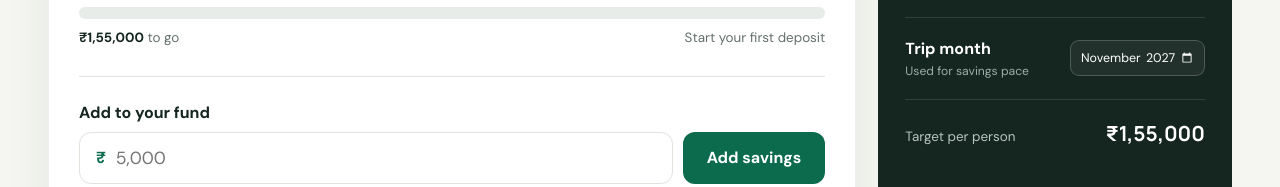
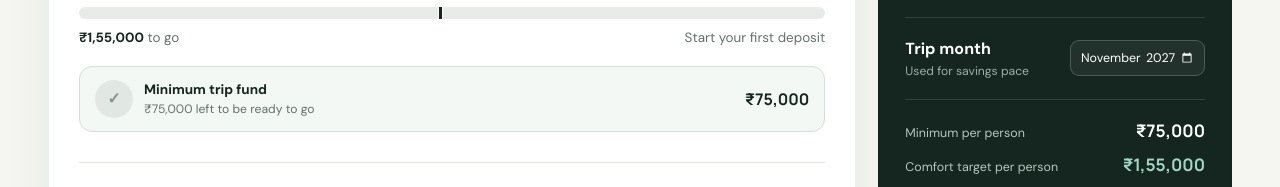
Before and after one commit to rutvi18/trip-budget, a plain HTML site: page index.html in a window 1280 px wide. Shown: the part 613-800 px from the top of the page. Drawn offline with Linux system fonts and the light colour scheme.

Commit message:
Update Site source

```diff
--- a/app.js
+++ b/app.js
@@ -1,4 +1,5 @@
 const PER_PERSON_TARGET = 155000;
+const PER_PERSON_MINIMUM = 75000;
 const STORAGE_KEY = "roam-fund-vietnam-v2";
 
 const defaultState = {
@@ -18,6 +19,10 @@ const els = {
   percentDisplay: document.querySelector("#percentDisplay"),
   progressFill: document.querySelector("#progressFill"),
   progressTrack: document.querySelector(".progress-track"),
+  minimumMarker: document.querySelector("#minimumMarker"),
+  minimumGoal: document.querySelector("#minimumGoal"),
+  minimumDisplay: document.querySelector("#minimumDisplay"),
+  minimumStatus: document.querySelector("#minimumStatus"),
   paceDisplay: document.querySelector("#paceDisplay"),
   travellerCount: document.querySelector("#travellerCount"),
   tripDate: document.querySelector("#tripDate"),
@@ -61,8 +66,10 @@ function getMonthsRemaining() {
 
 function render() {
   const target = PER_PERSON_TARGET * state.travellers;
+  const minimum = PER_PERSON_MINIMUM * state.travellers;
   const saved = getSaved();
   const remaining = Math.max(0, target - saved);
+  const minimumRemaining = Math.max(0, minimum - saved);
   const percent = Math.min(100, Math.round((saved / target) * 100));
   const months = getMonthsRemaining();
 
@@ -72,6 +79,13 @@ function render() {
   els.percentDisplay.textContent = `${percent}%`;
   els.progressFill.style.width = `${percent}%`;
   els.progressTrack.setAttribute("aria-valuenow", percent);
+  els.progressTrack.setAttribute("aria-valuetext", `${formatCurrency(saved)} saved; minimum ${formatCurrency(minimum)}; comfort target ${formatCurrency(target)}`);
+  els.minimumMarker.style.left = `${(minimum / target) * 100}%`;
+  els.minimumDisplay.textContent = formatCurrency(minimum);
+  els.minimumGoal.classList.toggle("reached", minimumRemaining === 0);
+  els.minimumStatus.textContent = minimumRemaining === 0
+    ? "Minimum reached — you’re ready to go!"
+    : `${formatCurrency(minimumRemaining)} left to be ready to go`;
   els.travellerCount.textContent = state.travellers;
   els.tripDate.value = state.tripDate;
 
--- a/dist/styles.css
+++ b/dist/styles.css
@@ -139,10 +139,21 @@ h1 em { color: var(--green); font-style: normal; }
 .card-heading h2 { margin-top: 13px; font-size: clamp(2.5rem, 5vw, 4.2rem); line-height: 1; }
 .card-heading .muted { margin: 8px 0 0; color: var(--muted); }
 .percent-badge { padding: 9px 12px; border-radius: 10px; background: var(--green-soft); color: var(--green); font-family: "Manrope"; font-weight: 800; }
-.progress-track { height: 12px; margin-top: 28px; overflow: hidden; border-radius: 999px; background: #e8ece8; }
+.progress-track { position: relative; height: 12px; margin-top: 28px; overflow: hidden; border-radius: 999px; background: #e8ece8; }
 .progress-fill { width: 0%; height: 100%; border-radius: inherit; background: linear-gradient(90deg, var(--green), #28a473); transition: width .6s cubic-bezier(.2,.8,.2,1); }
+.minimum-marker { position: absolute; top: 0; bottom: 0; width: 3px; background: var(--ink); box-shadow: 0 0 0 1px rgba(255,255,255,.65); transform: translateX(-1px); }
 .progress-meta { display: flex; justify-content: space-between; gap: 16px; margin-top: 10px; color: var(--muted); font-size: .84rem; }
 .progress-meta b { color: var(--ink); }
+
+.minimum-goal { display: grid; grid-template-columns: 38px 1fr auto; align-items: center; gap: 11px; margin-top: 20px; padding: 13px 15px; border: 1px solid #d5dfd9; border-radius: 13px; background: #f4f8f5; }
+.minimum-goal-icon { display: grid; place-items: center; width: 38px; height: 38px; border-radius: 50%; background: #e1e7e3; color: #89958f; font-weight: 800; }
+.minimum-goal-copy strong, .minimum-goal-copy small { display: block; }
+.minimum-goal-copy strong { font-size: .85rem; }
+.minimum-goal-copy small { margin-top: 3px; color: var(--muted); font-size: .76rem; }
+.minimum-goal-amount { font-family: "Manrope"; color: var(--ink); }
+.minimum-goal.reached { border-color: #9bcab7; background: var(--green-soft); }
+.minimum-goal.reached .minimum-goal-icon { background: var(--green); color: white; }
+.minimum-goal.reached .minimum-goal-copy small { color: var(--green-dark); }
 
 .deposit-form { margin-top: 30px; padding-top: 25px; border-top: 1px solid var(--line); }
 .deposit-form > label { display: block; margin-bottom: 9px; font-weight: 700; }
@@ -170,8 +181,10 @@ h1 em { color: var(--green); font-style: normal; }
 .stepper button:hover { background: rgba(255,255,255,.14); }
 .stepper strong { width: 34px; text-align: center; }
 .date-row input { width: 135px; padding: 8px 9px; border: 1px solid rgba(255,255,255,.2); border-radius: 9px; background: rgba(255,255,255,.06); color: white; color-scheme: dark; font-size: .78rem; }
-.per-person-total { display: flex; justify-content: space-between; align-items: baseline; padding: 19px 0 0; border-top: 1px solid rgba(255,255,255,.12); color: #b8c4be; font-size: .84rem; }
-.per-person-total strong { color: white; font-family: "Manrope"; font-size: 1.3rem; }
+.goal-totals { padding-top: 8px; border-top: 1px solid rgba(255,255,255,.12); }
+.goal-totals > div { display: flex; justify-content: space-between; align-items: baseline; gap: 14px; padding-top: 11px; color: #b8c4be; font-size: .78rem; }
+.goal-totals strong { color: white; font-family: "Manrope"; font-size: 1.08rem; }
+.goal-totals > div:last-child strong { color: var(--mint); }
 
 .budget-section { margin-top: 76px; }
 .section-heading { display: flex; justify-content: space-between; align-items: end; gap: 30px; margin-bottom: 24px; }
@@ -251,6 +264,8 @@ footer p { margin: 0; }
   .amount-row { grid-template-columns: 1fr; }
   .primary-button { height: 50px; }
   .progress-meta { flex-direction: column; gap: 4px; }
+  .minimum-goal { grid-template-columns: 36px 1fr; }
+  .minimum-goal-amount { grid-column: 2; margin-top: -5px; }
   .budget-grid { grid-template-columns: repeat(2, 1fr); }
   .budget-card { min-height: 182px; padding: 16px; }
   .budget-section { margin-top: 56px; }
--- a/index.html
+++ b/index.html
@@ -62,10 +62,19 @@
             </div>
             <div class="progress-track" role="progressbar" aria-label="Trip savings progress" aria-valuemin="0" aria-valuemax="100" aria-valuenow="0">
               <div class="progress-fill" id="progressFill"></div>
+              <div class="minimum-marker" id="minimumMarker" aria-hidden="true"></div>
             </div>
             <div class="progress-meta">
               <span><b id="remainingDisplay">₹1,55,000</b> to go</span>
               <span id="paceDisplay">Start your first deposit</span>
+            </div>
+            <div class="minimum-goal" id="minimumGoal">
+              <span class="minimum-goal-icon" aria-hidden="true">✓</span>
+              <span class="minimum-goal-copy">
+                <strong>Minimum trip fund</strong>
+                <small id="minimumStatus">Save ₹75,000 to be ready to go</small>
+              </span>
+              <strong class="minimum-goal-amount" id="minimumDisplay">₹75,000</strong>
             </div>
             <form class="deposit-form" id="depositForm">
               <label for="amountInput">Add to your fund</label>
@@ -111,9 +120,15 @@
               </div>
               <input type="month" id="tripDate" />
             </div>
-            <div class="per-person-total">
-              <span>Target per person</span>
-              <strong>₹1,55,000</strong>
+            <div class="goal-totals">
+              <div>
+                <span>Minimum per person</span>
+                <strong>₹75,000</strong>
+              </div>
+              <div>
+                <span>Comfort target per person</span>
+                <strong>₹1,55,000</strong>
+              </div>
             </div>
           </aside>
         </section>
@@ -193,7 +208,7 @@
           <article class="card research-card">
             <p class="label">BUDGET NOTES</p>
             <h3>Built with breathing room</h3>
-            <p>The target sits above common mid-range estimates, leaving room for better flight times, four-star stays and signature experiences without relying on bargain prices.</p>
+            <p>₹75,000 is the practical minimum fund for a lean seven-day trip with flights and visa covered. The ₹1,55,000 target adds room for better flight times, four-star stays and signature experiences.</p>
             <div class="source-links">
               <a href="https://www.finnable.com/finn-advice/vietnam-trip-cost-from-india/" target="_blank" rel="noreferrer">₹50k–₹1.8L trip range <span>↗</span></a>
               <a href="https://www.tripsidekick.in/blog/vietnam-trip-cost-from-india" target="_blank" rel="noreferrer">2026 flight benchmark <span>↗</span></a>
--- a/styles.css
+++ b/styles.css
@@ -139,10 +139,21 @@ h1 em { color: var(--green); font-style: normal; }
 .card-heading h2 { margin-top: 13px; font-size: clamp(2.5rem, 5vw, 4.2rem); line-height: 1; }
 .card-heading .muted { margin: 8px 0 0; color: var(--muted); }
 .percent-badge { padding: 9px 12px; border-radius: 10px; background: var(--green-soft); color: var(--green); font-family: "Manrope"; font-weight: 800; }
-.progress-track { height: 12px; margin-top: 28px; overflow: hidden; border-radius: 999px; background: #e8ece8; }
+.progress-track { position: relative; height: 12px; margin-top: 28px; overflow: hidden; border-radius: 999px; background: #e8ece8; }
 .progress-fill { width: 0%; height: 100%; border-radius: inherit; background: linear-gradient(90deg, var(--green), #28a473); transition: width .6s cubic-bezier(.2,.8,.2,1); }
+.minimum-marker { position: absolute; top: 0; bottom: 0; width: 3px; background: var(--ink); box-shadow: 0 0 0 1px rgba(255,255,255,.65); transform: translateX(-1px); }
 .progress-meta { display: flex; justify-content: space-between; gap: 16px; margin-top: 10px; color: var(--muted); font-size: .84rem; }
 .progress-meta b { color: var(--ink); }
+
+.minimum-goal { display: grid; grid-template-columns: 38px 1fr auto; align-items: center; gap: 11px; margin-top: 20px; padding: 13px 15px; border: 1px solid #d5dfd9; border-radius: 13px; background: #f4f8f5; }
+.minimum-goal-icon { display: grid; place-items: center; width: 38px; height: 38px; border-radius: 50%; background: #e1e7e3; color: #89958f; font-weight: 800; }
+.minimum-goal-copy strong, .minimum-goal-copy small { display: block; }
+.minimum-goal-copy strong { font-size: .85rem; }
+.minimum-goal-copy small { margin-top: 3px; color: var(--muted); font-size: .76rem; }
+.minimum-goal-amount { font-family: "Manrope"; color: var(--ink); }
+.minimum-goal.reached { border-color: #9bcab7; background: var(--green-soft); }
+.minimum-goal.reached .minimum-goal-icon { background: var(--green); color: white; }
+.minimum-goal.reached .minimum-goal-copy small { color: var(--green-dark); }
 
 .deposit-form { margin-top: 30px; padding-top: 25px; border-top: 1px solid var(--line); }
 .deposit-form > label { display: block; margin-bottom: 9px; font-weight: 700; }
@@ -170,8 +181,10 @@ h1 em { color: var(--green); font-style: normal; }
 .stepper button:hover { background: rgba(255,255,255,.14); }
 .stepper strong { width: 34px; text-align: center; }
 .date-row input { width: 135px; padding: 8px 9px; border: 1px solid rgba(255,255,255,.2); border-radius: 9px; background: rgba(255,255,255,.06); color: white; color-scheme: dark; font-size: .78rem; }
-.per-person-total { display: flex; justify-content: space-between; align-items: baseline; padding: 19px 0 0; border-top: 1px solid rgba(255,255,255,.12); color: #b8c4be; font-size: .84rem; }
-.per-person-total strong { color: white; font-family: "Manrope"; font-size: 1.3rem; }
+.goal-totals { padding-top: 8px; border-top: 1px solid rgba(255,255,255,.12); }
+.goal-totals > div { display: flex; justify-content: space-between; align-items: baseline; gap: 14px; padding-top: 11px; color: #b8c4be; font-size: .78rem; }
+.goal-totals strong { color: white; font-family: "Manrope"; font-size: 1.08rem; }
+.goal-totals > div:last-child strong { color: var(--mint); }
 
 .budget-section { margin-top: 76px; }
 .section-heading { display: flex; justify-content: space-between; align-items: end; gap: 30px; margin-bottom: 24px; }
@@ -251,6 +264,8 @@ footer p { margin: 0; }
   .amount-row { grid-template-columns: 1fr; }
   .primary-button { height: 50px; }
   .progress-meta { flex-direction: column; gap: 4px; }
+  .minimum-goal { grid-template-columns: 36px 1fr; }
+  .minimum-goal-amount { grid-column: 2; margin-top: -5px; }
   .budget-grid { grid-template-columns: repeat(2, 1fr); }
   .budget-card { min-height: 182px; padding: 16px; }
   .budget-section { margin-top: 56px; }
```
Also changed, not shown: dist/app.js (+14 -0 lines), dist/index.html (+19 -4 lines), README.md.
